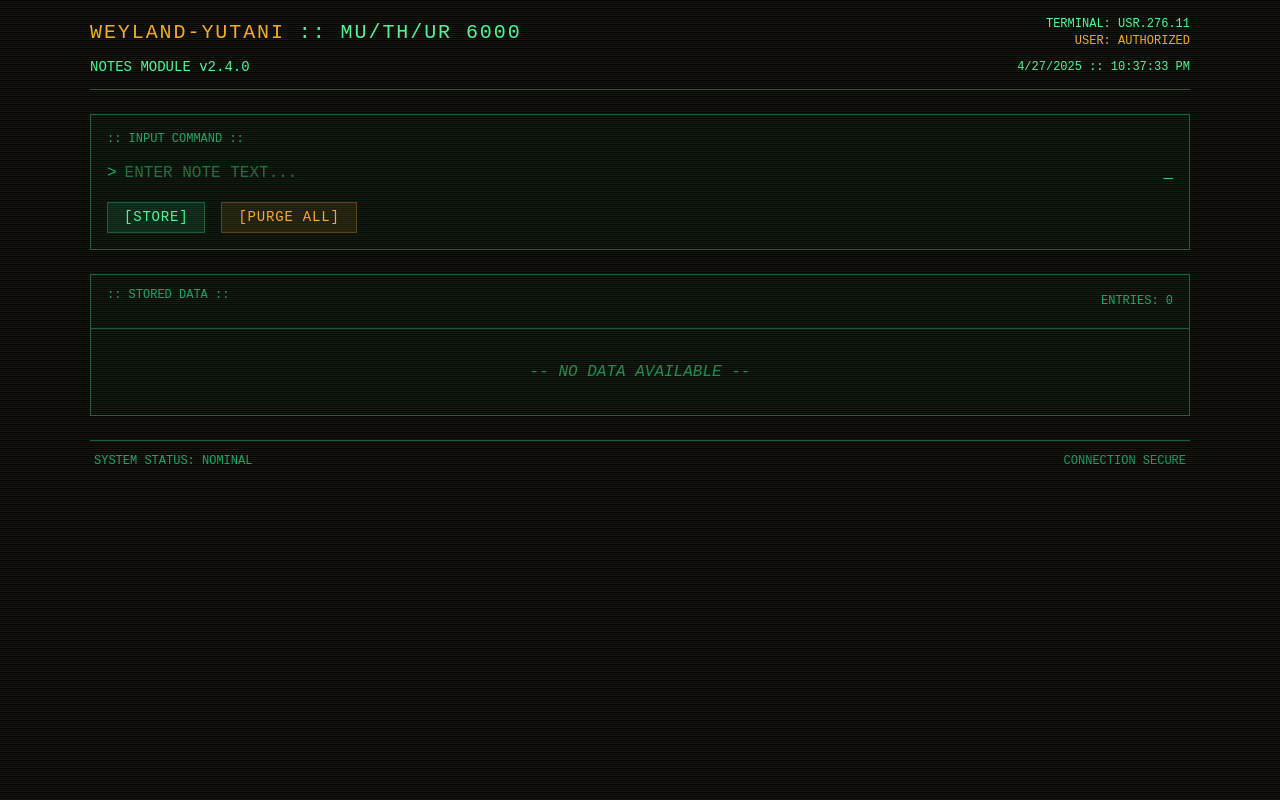
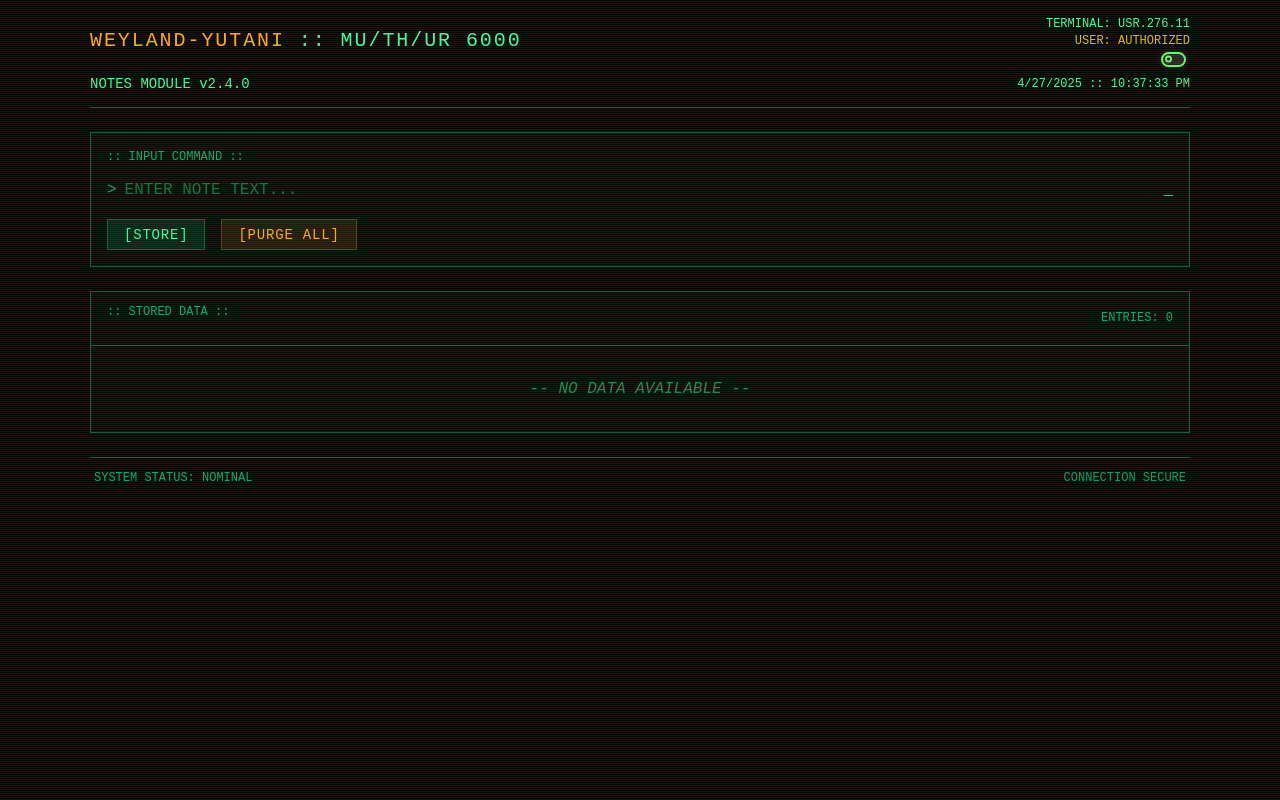
Before and after one commit to trev-sykes/nostromo-notes, a React (Vite) app: page / in a window 1280 px wide. Built offline with nearby package versions, Linux system fonts and the light colour scheme.

Commit message:
style - adjust confirmation module

```diff
--- a/src/components/confirmModal/ConfirmModal.module.css
+++ b/src/components/confirmModal/ConfirmModal.module.css
@@ -4,7 +4,7 @@
     left: 0;
     width: 100%;
     height: 100%;
-    background: rgba(0, 20, 10, 0.85);
+    background: rgba(0, 20, 10, 0.15);
     /* darker, green-tinted transparent overlay */
     display: flex;
     justify-content: center;
@@ -22,10 +22,9 @@
     padding: var(--space-md);
     max-width: 400px;
     width: 90%;
-    border-radius: 4px;
     text-align: center;
-    box-shadow: 0px 0px 12px rgba(0, 255, 150, 0.2);
-    animation: pulseGlow 3s infinite alternate;
+    box-shadow: 0 0 8px rgba(0, 255, 150, 0.55);
+    animation: pulseGlow 550ms infinite alternate;
 }
 
 @keyframes pulseGlow {
@@ -34,7 +33,7 @@
     }
 
     to {
-        box-shadow: 0 0 14px rgba(0, 255, 150, 0.35);
+        box-shadow: 0 0 14px rgba(0, 255, 150, 0.75);
     }
 }
 
@@ -49,7 +48,7 @@
     font-size: 1rem;
     margin-bottom: var(--space-sm);
     line-height: 1.3;
-    color: rgba(77, 255, 158, 0.8);
+    color: var(--accent-color);
 }
 
 .buttonGroup {
@@ -61,13 +60,14 @@
 
 .button {
     background: none;
-    font-size: var(--space-xs);
+    font-size: var(--space-sm);
     padding: 0.4rem 1rem;
     cursor: pointer;
     font-family: 'Courier New', monospace;
     letter-spacing: 0.05rem;
     opacity: 0.8;
     transition: background-color 0.2s ease, opacity 0.2s ease;
+    border: none;
 }
 
 .button:hover {
--- a/src/components/confirmModal/ConfirmModal.tsx
+++ b/src/components/confirmModal/ConfirmModal.tsx
@@ -12,7 +12,7 @@
         <div className={styles.modalOverlay}>  {/* Add a modal overlay for better UI */}
             <div className={styles.modalContent}>
                 <h1>Confirmation</h1>
-                <h2>Are you sure you want to {actionText} this item?</h2>
+                <h2>Are you sure you want to {actionText == 'Purge' ? `${actionText} all items?` : `${actionText} this item?`}</h2>
                 <div className={styles.buttonGroup}>
                     <button onClick={onCancel} className={`${styles.button} ${styles.cancel}`}>
                         [CANCEL]
--- a/src/components/dashboard/Dashboard.module.css
+++ b/src/components/dashboard/Dashboard.module.css
@@ -377,15 +377,69 @@
     word-break: break-word;
 }
 
-.entryTextInput {
-    color: var(--text-color);
-    background: rgba(20, 88, 61, 0.7);
-    border: none;
+.entryText span {
+    cursor: default;
 }
 
-.entryTextInput:focus {
-    outline: 1px solid var(--authorized-color);
+.toggleLightContainer {
+    margin-top: 0.15rem;
+    transform: translateX(115px);
 }
+
+.toggleLight {
+    width: 25px;
+    height: 15px;
+    background-color: #222;
+    border: 2px solid #6aff6a;
+    border-radius: 20px;
+    position: relative;
+    cursor: pointer;
+    transition: background-color 0.3s, border-color 0.3s;
+    box-shadow: 0 0 6px #6aff6a33;
+}
+
+.toggleLight:hover {
+    background-color: #2a2a2a;
+    border-color: #6aff6a;
+}
+
+.toggleLight.on {
+    background-color: #6aff6a;
+    border-color: #00ff00;
+    box-shadow: 0 0 6px #00ff00aa;
+}
+
+.toggleIndicator {
+    width: 7px;
+    height: 7px;
+    background-color: black;
+    border: 2px solid #6aff6a;
+    border-radius: 50%;
+    position: absolute;
+    top: 50%;
+    left: 2px;
+    transform: translate(0, -50%);
+    transition: left 0.3s;
+}
+
+.toggleLight.on .toggleIndicator {
+    left: 13px;
+    background-color: #00ff00;
+    border-color: black;
+}
+
+.entryTextInput {
+    color: inherit;
+    background: transparent;
+    border: none;
+    font-family: var(--font-family);
+    font-size: 1rem;
+    width: 100%;
+    padding: 0;
+    margin: 0;
+    outline: none;
+}
+
 
 /* Terminal Footer */
 .terminalFooter {
@@ -401,6 +455,13 @@
 
 .connectionStatus {
     animation: blink 2s infinite;
+}
+
+@media (max-width: 600px) {
+    .toggleLightContainer {
+        margin-top: 0.15rem;
+        transform: translateX(0);
+    }
 }
 
 /* Mobile Optimizations */
--- a/src/components/dashboard/Dashboard.tsx
+++ b/src/components/dashboard/Dashboard.tsx
@@ -10,7 +10,7 @@
     const [bootSequence, setBootSequence] = useState(true);
     const [bootText, setBootText] = useState("");
     const fullBootText = "WEYLAND-YUTANI CORP.\nMU/TH/UR 6000\nNOTES MODULE V2.4.0\nINITIALIZING...";
-
+    const [isNostromoLight, setIsNostromoLight] = useState<boolean>(false);
     // Track the note being edited
     const [editingNoteId, setEditingNoteId] = useState<string | null>(null);
     const [editedText, setEditedText] = useState<string>("");
@@ -92,7 +92,7 @@
 
     if (bootSequence) {
         return (
-            <div className={styles.container}>
+            <div className={`${styles.container} ${isNostromoLight ? "nostromoLight" : ""}`}>
                 <div className={styles.bootScreen}>
                     <pre className={styles.bootText}>
                         {bootText}{cursor ? "_" : " "}
@@ -103,7 +103,7 @@
     }
 
     return (
-        <div className={styles.container}>
+        <div className={`${styles.container} ${isNostromoLight ? "nostromoLight" : ""}`}>
             <div className={styles.scanLines}></div>
             <div className={styles.screenFlicker}></div>
 
@@ -116,6 +116,14 @@
                         <div className={styles.terminalInfo}>
                             <div>TERMINAL: USR.276.11</div>
                             <div className={styles.authorized}>USER: AUTHORIZED</div>
+                            <div className={styles.toggleLightContainer}>
+                                <div
+                                    className={`${styles.toggleLight} ${isNostromoLight ? styles.on : ''}`}
+                                    onClick={() => setIsNostromoLight(prev => !prev)}
+                                >
+                                    <div className={styles.toggleIndicator} />
+                                </div>
+                            </div>
                         </div>
                     </div>
                     <div className={styles.headerBottom}>
@@ -177,7 +185,11 @@
                                             {editingNoteId === id ? (
                                                 <>
                                                     <button
-                                                        onClick={() => handleConfirmEdit(id)}
+                                                        onClick={() => {
+                                                            handleModalDecision('modify')
+                                                            handleConfirmEdit(id)
+                                                        }
+                                                        }
                                                         className={`${styles.button} ${styles.confirmButton}`}
                                                     >
                                                         [CONFIRM]
@@ -228,16 +240,18 @@
                     <div>SYSTEM STATUS: NOMINAL</div>
                     <div className={styles.connectionStatus}>CONNECTION SECURE</div>
                 </footer>
-            </div>
+            </div >
 
             {/* Modal for Confirmation */}
-            {isModalVisible && (
-                <ConfirmModal
-                    action={modalAction === "delete" ? 'delete' : 'purge'}
-                    onConfirm={handleModalConfirm}
-                    onCancel={handleModalCancel}
-                />
-            )}
-        </div>
+            {
+                isModalVisible && (
+                    <ConfirmModal
+                        action={modalAction === "delete" ? 'delete' : modalAction == 'modify' ? 'modify' : 'purge'}
+                        onConfirm={handleModalConfirm}
+                        onCancel={handleModalCancel}
+                    />
+                )
+            }
+        </div >
     );
 };
--- a/src/index.css
+++ b/src/index.css
@@ -19,6 +19,7 @@
   --space-md: 1.5rem;
 }
 
+
 * {
   margin: 0;
   padding: 0;
@@ -28,3 +29,33 @@
 body {
   overflow: hidden !important;
 }
+
+
+/* Alien Nostromo Light Theme */
+.nostromoLight {
+  --font-family: 'Courier New', monospace;
+
+  --background-color: #f4f8f5;
+  --text-color: #0a2f23;
+
+  --panel-background-color: rgba(224, 238, 229, 0.7);
+
+  --store-button-background-color: rgba(20, 88, 61, 0.15);
+  --purge-button-background-color: rgba(88, 61, 20, 0.15);
+
+  --flicker-color: #ccc;
+  --accent-color: #227a55;
+  --border-color: #227a55;
+  --authorized-color: #c08400;
+  --delete-color: #cc2222;
+
+  --space-xs: 0.75rem;
+  --space-sm: 1rem;
+  --space-md: 1.5rem;
+}
+
+/* Optional: Adjust flicker effect in light mode to be less intense */
+.nostromoLight .screenFlicker {
+  background-color: var(--flicker-color);
+  opacity: 0.02;
+}
```
